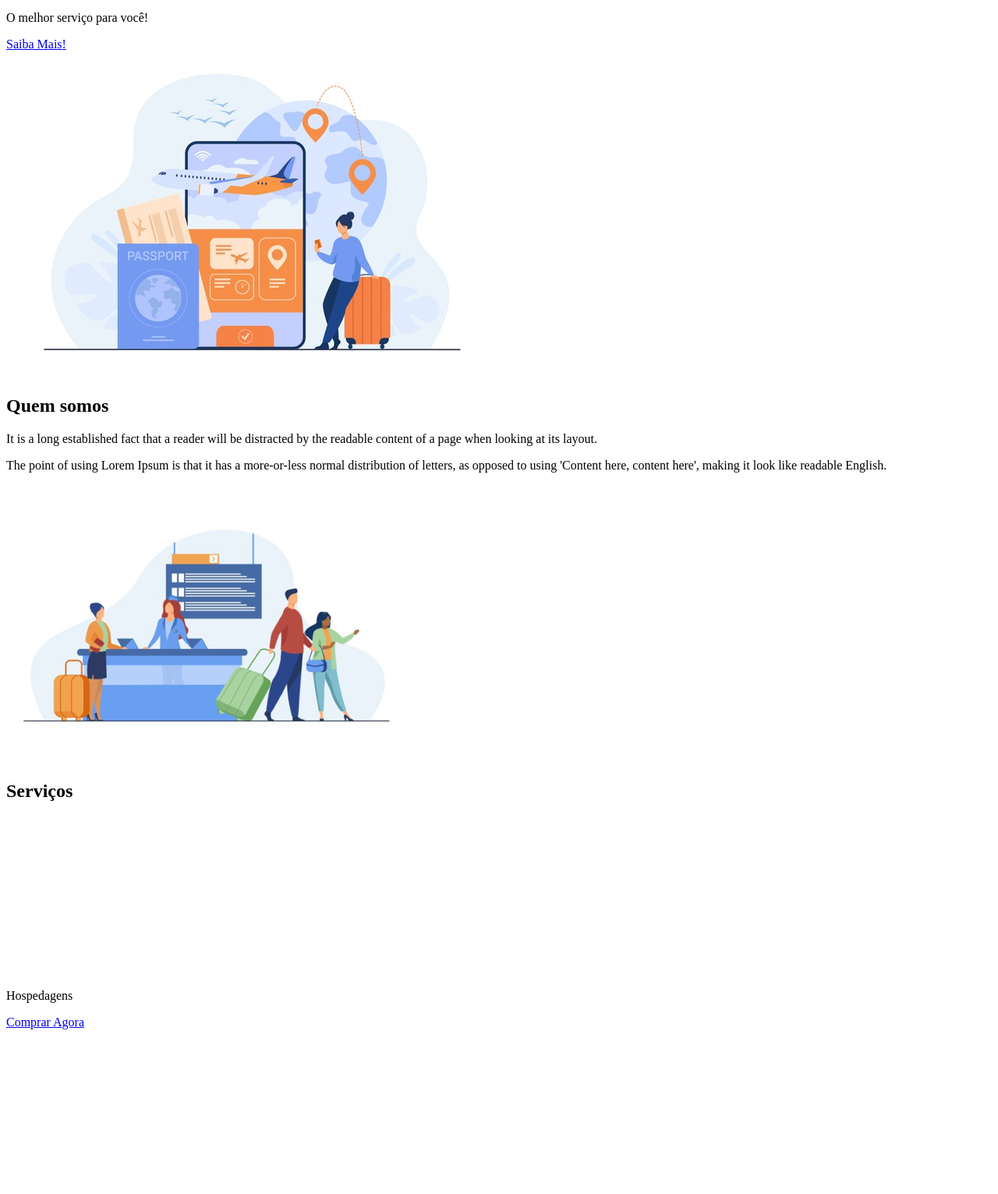
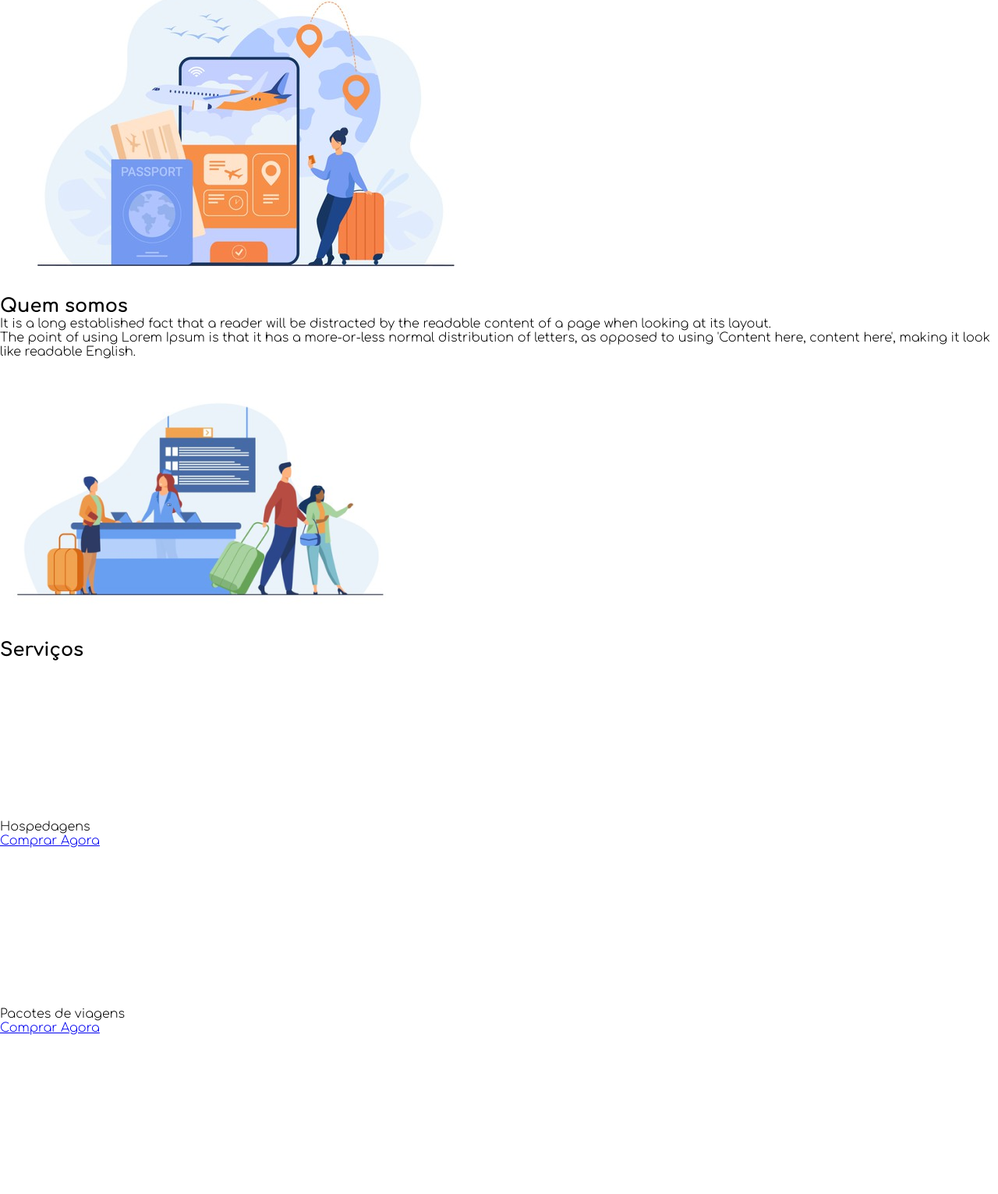
Before and after one commit to carlapeloia/BootcampSpread-projectFlex, a plain HTML site: page index.html in a window 1280 px wide. Shown: the part 237-1768 px from the top of the page at 78% size. Drawn offline with Linux system fonts and the light colour scheme.

Commit message:
Configurações iniciais de estilização

```diff
--- a/index.html
+++ b/index.html
@@ -1,10 +1,13 @@
 <!DOCTYPE html>
 <html lang="pt-br">
   <head>
-    <meta charset="UTF-8">
-    <meta name="viewport" content="width=device-width, initial-scale=1.0">
+    <meta charset="UTF-8" />
+    <meta name="viewport" content="width=device-width, initial-scale=1.0" />
+    <link rel="preconnect" href="https://fonts.googleapis.com">
+<link rel="preconnect" href="https://fonts.gstatic.com" crossorigin>
+<link href="https://fonts.googleapis.com/css2?family=Comfortaa:wght@300;700&family=Ubuntu:wght@400;700&display=swap" rel="stylesheet">
     <title>Flex Turismos</title>
-    <link rel="stylesheet" href="./style.css">
+    <link rel="stylesheet" href="./style.css" />
   </head>
   <body>
     <header>
@@ -18,61 +21,69 @@
       </div>
     </header>
 
-    <div class="flex-container presentation">
-        <div class=text_presentation>
-            <h1>Flex <br>Turismos</h1>
+    <div class="flex-container apresentacao">
+      <div class="texto_apresentacao">
+        <h1>Flex <br />Turismos</h1>
         <p>O melhor serviço para você!</p>
         <a href="#">Saiba Mais!</a>
       </div>
 
       <div>
-            <div><img src="./images/0-main.png" alt="banner de apresentação"></div>
+        <div>
+          <img src="./images/0-main.png" alt="banner de apresentação" />
+        </div>
       </div>
     </div>
 
-    <div class="flex-container" id="quem_somos">
+    <div class="flex-container" id="quem-somos">
       <div>
         <h2>Quem somos</h2>
-            <p>It is a long established fact that a reader will be distracted by the readable content of a page when looking at its layout. </p>
-            <p>The point of using Lorem Ipsum is that it has a more-or-less normal distribution of letters, as opposed to using 'Content here, content here', making it look like readable English.</p>
+        <p>
+          It is a long established fact that a reader will be distracted by the
+          readable content of a page when looking at its layout.
+        </p>
+        <p>
+          The point of using Lorem Ipsum is that it has a more-or-less normal
+          distribution of letters, as opposed to using 'Content here, content
+          here', making it look like readable English.
+        </p>
       </div>
 
       <div>
-            <img src="./images/1-quem-somos.png" alt="balcão de atendimento">
+        <img src="./images/1-quem-somos.png" alt="balcão de atendimento" />
       </div>
-
     </div>
-<div class="external_container">
+    <div class="container-externo">
       <div class="flex-container" id="servicos">
         <div>
           <h2>Serviços</h2>
         </div>
 
         <div class="list-servicos">
-            <div class="item-servicos">
-                <div><img src="./images/icon-2.png" alt="hospedagens"></div>
+          <div class="item-servico">
+            <div><img src="./images/icon-2.png" alt="hospedagens" /></div>
             <p>Hospedagens</p>
             <a href="#">Comprar Agora</a>
           </div>
 
-            <div class="item-servicos">
-               <div><img src="./images/icon-1.png" alt="pacote de viagens"></div>
+          <div class="item-servico">
+            <div><img src="./images/icon-1.png" alt="pacote de viagens" /></div>
             <p>Pacotes de viagens</p>
             <a href="#">Comprar Agora</a>
           </div>
 
-            <div class="item-servicos">
-                <div><img src="./images/icon-3.png" alt="roteiros personalizados"></div>
+          <div class="item-servico">
+            <div>
+              <img src="./images/icon-3.png" alt="roteiros personalizados" />
+            </div>
             <p>Roteiros personalizados</p>
             <a href="#">Comprar Agora</a>
           </div>
-
         </div>
       </div>
     </div>
 
     <div class="flex-container" id="planos">
-
       <div><h2>Planos</h2></div>
 
       <div class="list-planos">
@@ -88,7 +99,7 @@
 
         <div class="item-plano">
           <h3>Plano 2</h3>
-                <br>
+          <br />
           <ul>
             <li>Suporte 24h</li>
             <li>Serviços de quarto</li>
@@ -100,7 +111,7 @@
 
         <div class="item-plano">
           <h3>Plano 3</h3>
-                <br>
+          <br />
           <ul>
             <li>Suporte 24h</li>
             <li>Serviços de quarto</li>
@@ -112,7 +123,6 @@
           <a href="#" class="btn">Saiba Mais!</a>
         </div>
       </div>
-
     </div>
 
     <footer>
--- a/style.css
+++ b/style.css
@@ -0,0 +1,15 @@
+* {
+  margin: 0;
+  padding: 0;
+  font-family: 'Comfortaa', cursive;
+}
+
+:root {
+  --color-header: #122A57;
+  --color-white: #FFFFFF;
+  font-size: 62.5%; /* 1rem = 10px */
+}
+
+body {
+  font-size: 1.6rem;
+}
```
Lines whose indentation alone changed are shown as unchanged.
